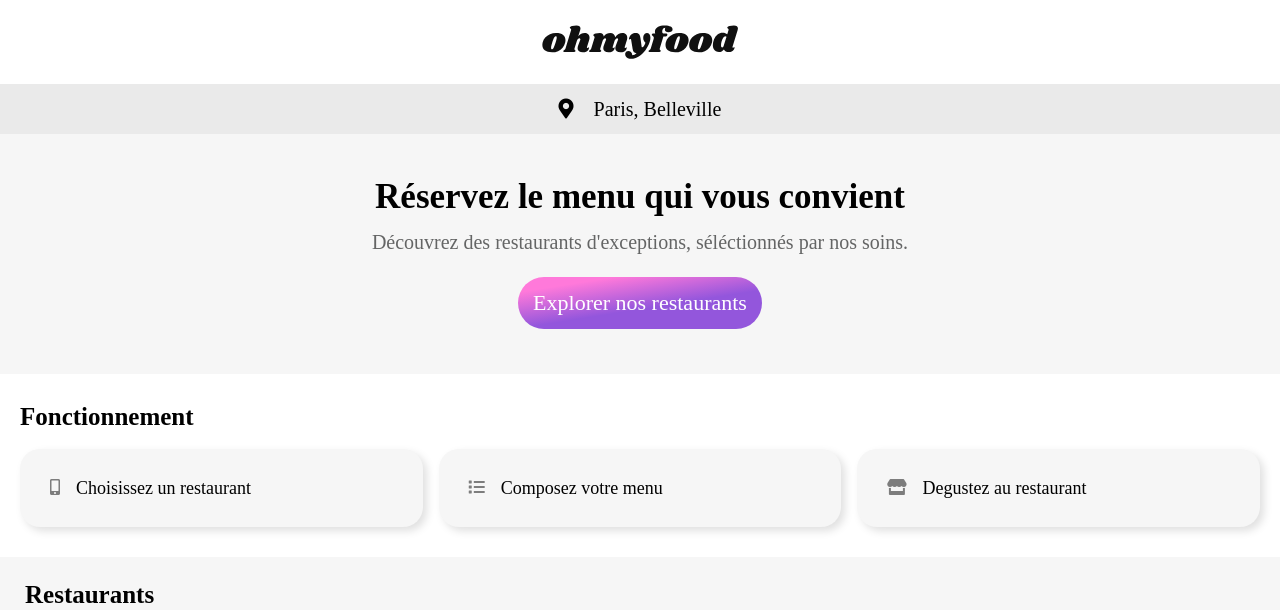
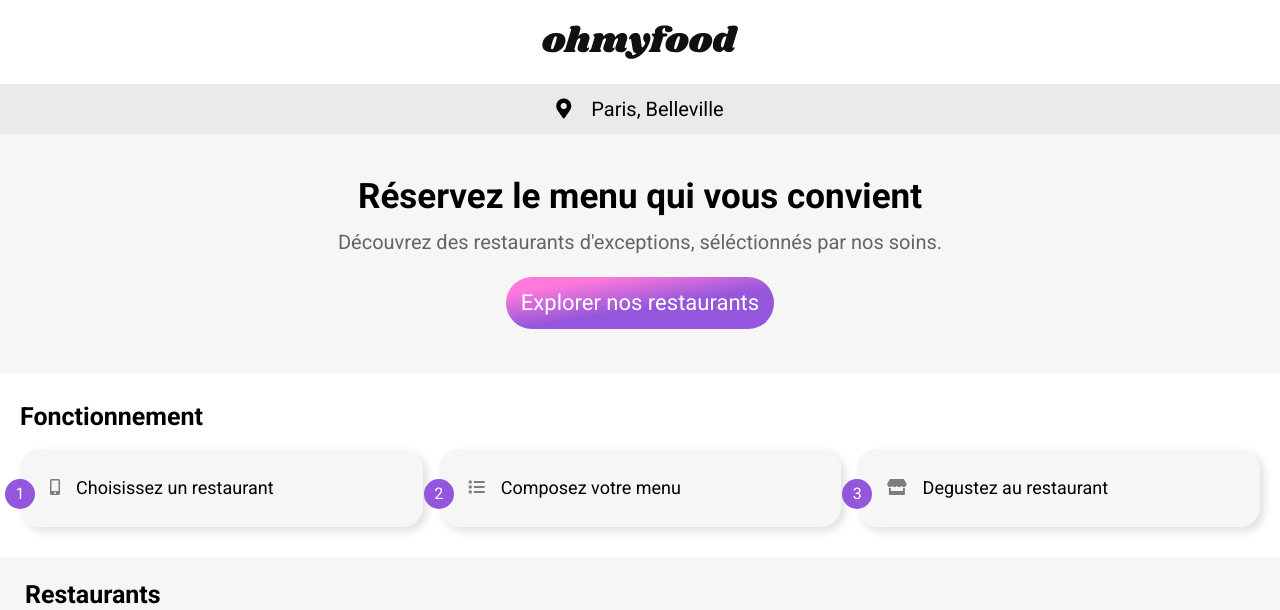
Before and after one commit to Quentin-Stievenard/QuentinStievenard_3_24092021, a plain HTML site: page index.html in a window 1280 px wide. Shown: the top 610 px of the page. Drawn offline with Linux system fonts and the light colour scheme; a web font is replaced by a local one.

Commit message:
:sparkles: all project

```diff
--- /dev/null
+++ b/assets/sass/base/_base.scss
@@ -0,0 +1,3 @@
+body {
+  font-family: "Roboto", sans-serif;
+}
--- a/assets/sass/main.scss
+++ b/assets/sass/main.scss
@@ -1,11 +1,12 @@
+@import "./base/reset";
+@import "./base/base";
+
 @import "./utils/variables";
 @import "./utils/delay";
 
 @import "./components/button";
 @import "./components/loading";
 
-@import "./base/reset";
-
 @import "./layout/footer";
 @import "./layout/header";
 
--- a/assets/sass/pages/_index.scss
+++ b/assets/sass/pages/_index.scss
@@ -49,6 +49,23 @@
   ol {
     display: flex;
     align-items: center;
+    list-style: none;
+    counter-reset: compteListe;
+  }
+
+  ol li::before {
+    counter-increment: compteListe 1;
+    content: counter(compteListe) " ";
+    color: white;
+    display: inline-block;
+    width: 30px;
+    height: 30px;
+    line-height: 30px;
+    border-radius: 15px;
+    text-align: center;
+    background: #9356dc;
+    position: absolute;
+    left: -15px;
   }
   .menu-item {
     display: flex;
@@ -59,6 +76,7 @@
     width: 100%;
     margin-left: 16px;
     box-shadow: 0.25rem 0.25rem 0.5rem rgba(0, 0, 0, 0.125);
+    position: relative;
     &:first-child {
       margin-left: 0 !important;
     }
@@ -76,6 +94,15 @@
       i {
         color: $primary-color;
       }
+    }
+  }
+  @media (max-width: 922px) {
+    ol {
+      flex-direction: column;
+    }
+    .menu-item {
+      box-sizing: border-box;
+      margin-left: 0 !important;
     }
   }
   @media (max-width: 599px) {
@@ -198,6 +225,7 @@
       border-radius: 16px;
       margin-bottom: 16px;
       position: relative;
+      margin-left: 0 !important;
     }
     figure img {
       width: 100%;
--- a/assets/sass/pages/_restaurant.scss
+++ b/assets/sass/pages/_restaurant.scss
@@ -1,32 +1,35 @@
 .restaurant-page header {
   justify-content: flex-start;
 }
+
 .restaurant-page header img {
   text-align: center;
   margin: auto;
   display: flex;
 }
+
 .restaurant-page header a {
   padding-left: 20px;
   font-size: 25px;
 }
 
 .background-restaurant {
-  width: 100% !important;
   object-fit: cover;
   z-index: -1;
+  height: 1200px;
   width: 100%;
   position: absolute;
   -webkit-transform-origin: bottom;
   -ms-transform-origin: bottom;
   transform-origin: bottom;
   img {
+    width: 100%;
     height: 100%;
-    width: 100%;
     -o-object-fit: cover;
     object-fit: cover;
   }
 }
+
 @media (max-width: 599px) {
   .restaurant-page header {
     justify-content: flex-start;
@@ -39,18 +42,19 @@
   .restaurant-page header a {
     padding-left: 20px;
   }
-
   .background-restaurant {
     width: 100%;
     object-fit: cover;
     z-index: -1;
   }
 }
+
 @mixin restaurant-container {
   box-sizing: border-box;
   width: 100%;
   max-width: 800px;
   margin: 0px auto;
+  margin-top: 70px;
   padding: 15px 15px 0% 15px;
   display: -webkit-box;
   display: -ms-flexbox;
@@ -59,12 +63,10 @@
   -webkit-box-direction: normal;
   -ms-flex-direction: column;
   flex-direction: column;
-  position: relative;
   top: 150px;
   background-color: #e5e5e5;
   border-radius: 15px 15px 0px 0px;
   height: 100%;
-
   header {
     display: flex;
     justify-content: space-between;
@@ -77,31 +79,37 @@
       font-size: 30px;
     }
   }
-
   .entree,
   .plat,
   .dessert {
     h3 {
       font-size: 20px;
-      border-bottom: 3px solid $tertiary-color;
-      width: 13%;
+      display: inline-block;
       padding-bottom: 6px;
       margin-bottom: 20px;
+      position: relative;
+      &::after {
+        content: "";
+        display: inline-block;
+        height: 3px;
+        width: 70%;
+        position: absolute;
+        background: $tertiary-color;
+        left: 0;
+        bottom: 0;
+      }
     }
   }
-
   .dessert,
   .plat,
   .entree {
     margin-bottom: 13px;
-
     .menu-item {
       animation: itemAppear 0.6s;
       animation-timing-function: cubic-bezier(0.5, 1.58, 0.34, 0.82);
       animation-fill-mode: both;
     }
   }
-
   ul {
     box-sizing: border-box;
   }
@@ -117,12 +125,12 @@
     border-radius: 8px;
     cursor: pointer;
     position: relative;
-
+    transition: all 0.3s;
+    overflow: hidden;
     &:hover {
       padding-right: 72px;
-      transition: all 0.3s;
       .check {
-        display: block;
+        right: 0;
         i {
           -webkit-animation: rotate-center 0.6s ease-in-out reverse both;
           animation: rotate-center 0.6s ease-in-out reverse both;
@@ -134,21 +142,19 @@
         }
       }
     }
-
     h4 {
       font-size: 19px;
-      font-weight: 700;
+      font-weight: 500;
       overflow: hidden;
       text-overflow: ellipsis;
       display: -webkit-box;
+      padding-bottom: 10px;
       -webkit-line-clamp: 1;
       -webkit-box-orient: vertical;
     }
-
     p {
       font-size: 16px;
     }
-
     .text {
       overflow: hidden;
       text-overflow: ellipsis;
@@ -156,22 +162,21 @@
       -webkit-line-clamp: 1;
       -webkit-box-orient: vertical;
     }
-
     .price {
       font-size: 16px;
       font-weight: 700;
     }
-
     .check {
       position: absolute;
-      right: 0;
+      right: -60px;
       top: 0;
       background-color: $tertiary-color;
-      padding: 17px 20px;
+      padding: 23px 20px;
       font-size: 20px;
       color: white;
       border-radius: 0 8px 8px 0;
-      display: none;
+      display: block;
+      transition: all 0.5s;
     }
   }
   @media (max-width: 599px) {
@@ -179,7 +184,6 @@
     padding-bottom: 80px;
     padding-left: 20px;
     padding-right: 20px;
-
     header {
       display: flex;
       justify-content: space-between;
@@ -192,7 +196,6 @@
         font-size: 30px;
       }
     }
-
     .entree,
     .plat,
     .dessert {
@@ -204,19 +207,16 @@
         margin-bottom: 20px;
       }
     }
-
     .dessert,
     .plat,
     .entree {
       margin-bottom: 50px;
-
       .menu-item {
         animation: itemAppear 0.6s;
         animation-timing-function: cubic-bezier(0.5, 1.58, 0.34, 0.82);
         animation-fill-mode: both;
       }
     }
-
     ul {
       box-sizing: border-box;
     }
@@ -232,7 +232,6 @@
       border-radius: 8px;
       cursor: pointer;
       position: relative;
-
       &:hover {
         padding-right: 72px;
         transition: all 0.3s;
@@ -249,7 +248,6 @@
           }
         }
       }
-
       h4 {
         font-size: 19px;
         font-weight: 700;
@@ -259,11 +257,9 @@
         -webkit-line-clamp: 1;
         -webkit-box-orient: vertical;
       }
-
       p {
         font-size: 16px;
       }
-
       .text {
         overflow: hidden;
         text-overflow: ellipsis;
@@ -271,12 +267,10 @@
         -webkit-line-clamp: 1;
         -webkit-box-orient: vertical;
       }
-
       .price {
         font-size: 16px;
         font-weight: 700;
       }
-
       .check {
         position: absolute;
         right: 0;
@@ -306,6 +300,7 @@
     transform: rotate(360deg);
   }
 }
+
 @keyframes rotate-center {
   0% {
     -webkit-transform: rotate(0);
@@ -321,7 +316,6 @@
   0% {
     transform: scale(0);
   }
-
   to {
     transform: scale(1);
   }
```
Also changed, not shown: assets/css/main.css, 1 other file.
